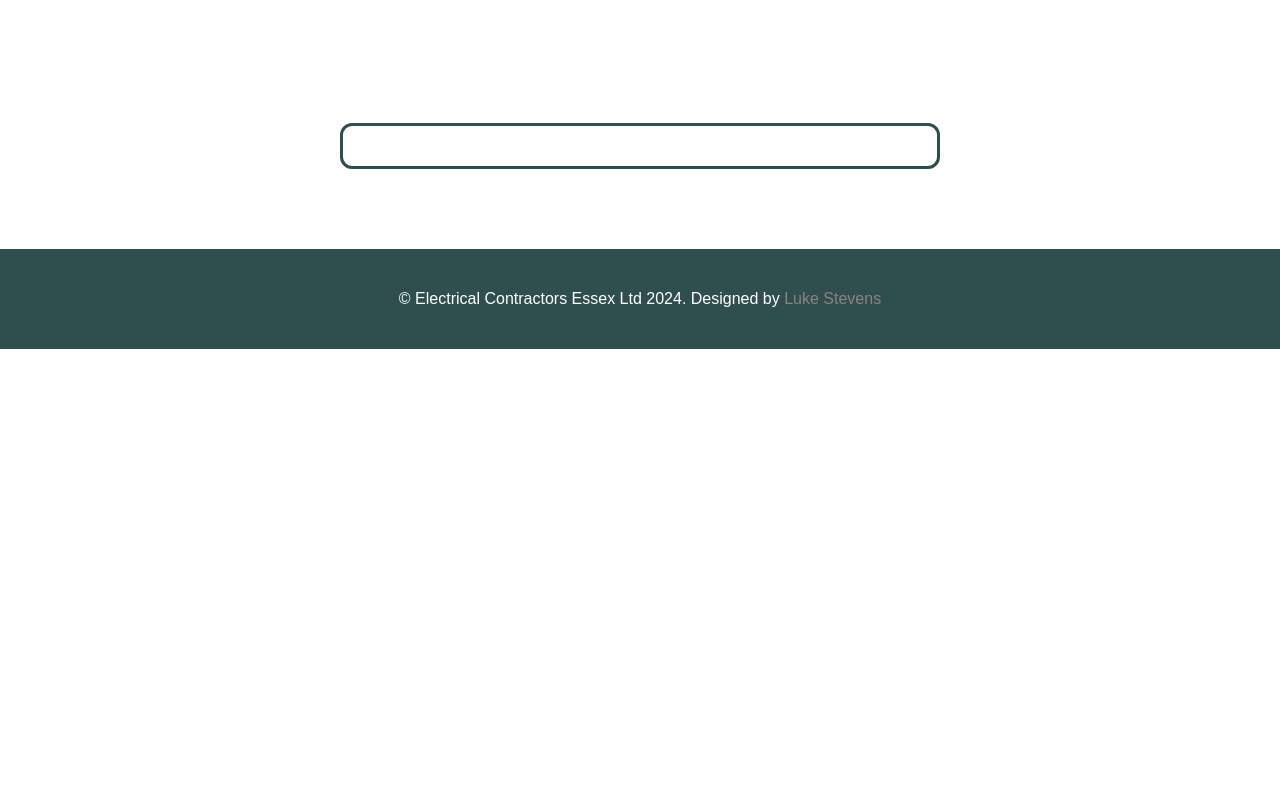
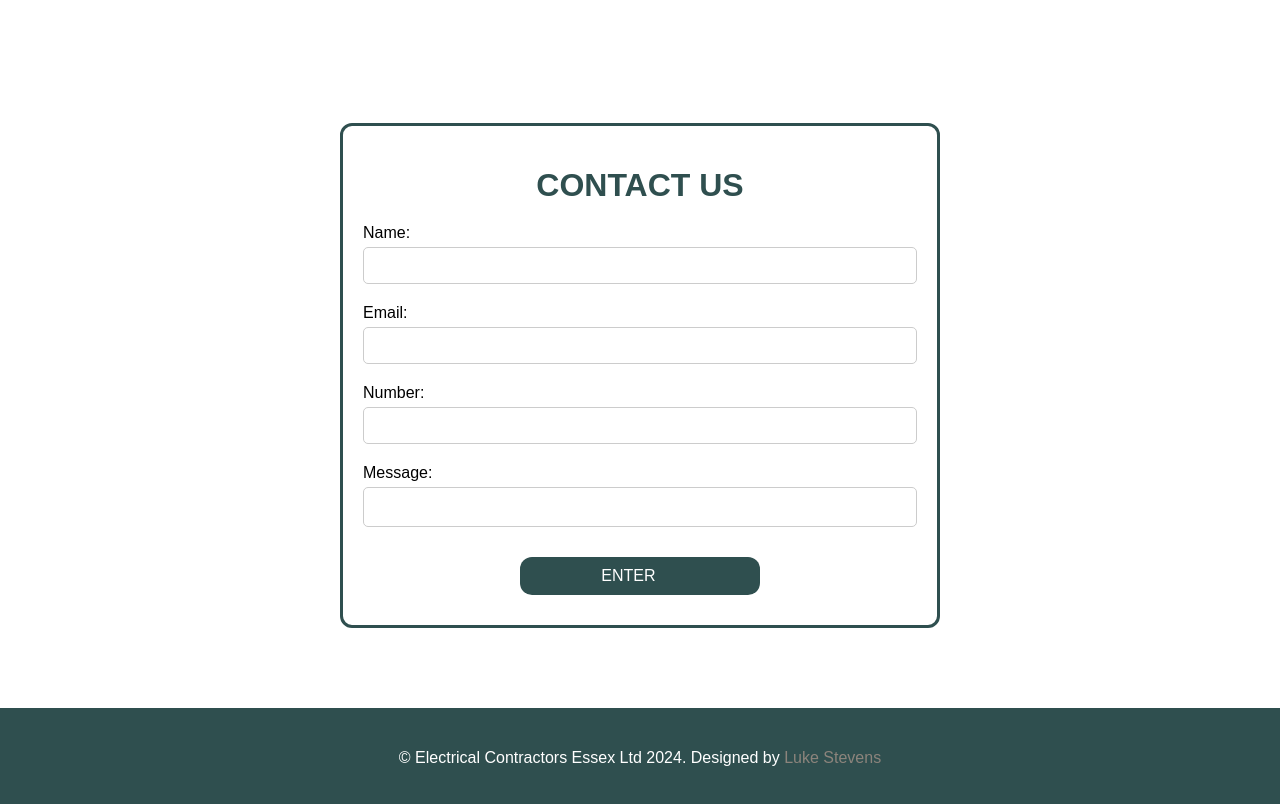
Before and after one commit to ls99555/Electrical-Contractors-Essex, a React (Create React App) app: page /contact in a window 1280 px wide. Shown: the part 1440-2244 px from the top of the page. Before the commit the page ends 1789 px from the top, so only its background shows below. Built offline with nearby package versions, Linux system fonts and the light colour scheme.

Commit message:
created contact us form and styling for form

```diff
--- a/src/components/Contact.js
+++ b/src/components/Contact.js
@@ -1,4 +1,5 @@
 import React from 'react';
+import ContactForm from './ContactForm';
 import './Contact.scss'
 
 const Contact = () => {
@@ -37,7 +38,8 @@ const Contact = () => {
         </div>
 
         {/* Contact Form */}
-        <div className="contact-form-container">
+        <div className="contact-form">
+            <ContactForm />
         </div>
         </main>
     );
--- a/src/components/Contact.scss
+++ b/src/components/Contact.scss
@@ -7,7 +7,7 @@
         "header-image header-image"
         "contact-intro contact-intro"
         "contact-info contact-map"
-        "contact-form-container contact-form-container";
+        "contact-form contact-form";
     grid-template-columns: 1fr 1fr;
     grid-template-rows: auto;
     gap: 20px;
@@ -40,62 +40,11 @@
         }
     }
 
-    .contact-form-container {
-        grid-area: contact-form-container;
-        display: flex;
-        flex-direction: column;
-        align-items: center;
-        justify-content: center;
-        background-color: $background-color;
-        border: 3px solid $primary-color;
-        border-radius: 12px;
-        padding: 20px;
-        margin: 60px;
-        text-align: center;
-        width: 100%;
-        max-width: 600px;
-
-        form {
-            display: flex;
-            flex-direction: column;
-            width: 100%;
-
-            label {
-                margin-bottom: 10px;
-                text-align: left;
-            }
-
-            input[type="text"],
-            input[type="email"],
-            input[type="tel"],
-            textarea {
-                width: 100%;
-                padding: 10px;
-                margin-bottom: 10px;
-                border: 1px solid #ccc;
-                border-radius: 5px;
-                box-sizing: border-box;
-                transition: all 0.3s ease;
-            }
-
-            textarea {
-                height: 40px;
-                resize: none;
-
-                &:focus {
-                    height: 100px;
-                    resize: vertical;
-                }
-            }
-
-            .btn {
-                align-self: flex-end;
-                margin-top: 20px;
-            }
-        }
+    .contact-form{
+        grid-area: contact-form;
     }
 
-    .contact-intro, .contact-info, .contact-map, .contact-form-container {
+    .contact-intro, .contact-info, .contact-map, .contact-form {
         background-color: $background-color;
         border: 3px solid $primary-color;
         border-radius: 12px;
--- /dev/null
+++ b/src/components/ContactForm.js
@@ -0,0 +1,56 @@
+import  { useState } from "react";
+import Button from './Button';
+import './ContactForm.scss';
+
+const ContactForm = () => {
+    const [name, setName] = useState('');
+    const [email, setEmail] = useState('');
+    const [message, setMessage] = useState('');
+    const [number, setNumber] = useState('');
+
+    const handleSubmit = (e) => {
+        e.preventDefault();
+        console.log({ name, email, number, message});
+    };
+
+    return (
+        <form onSubmit={handleSubmit}>
+            <h1>Contact Us</h1>
+            <div>
+                <label>Name:</label>
+                <input
+                   type="text"
+                   value={name}
+                   onChange={(e) => setName(e.target.value)}
+                />
+            </div>
+            <div>
+                <label>Email:</label>
+                <input
+                   type="email"
+                   value={email}
+                   onChange={(e) => setEmail(e.target.value)}
+               />
+             </div>
+             <div>
+                <label>Number:</label>
+                <input
+                   type="text"
+                   value={number}
+                   onChange={(e) => setNumber(e.target.value)}
+                />
+            </div>
+            <div>
+                <label>Message:</label>
+                <textarea
+                    value={message}
+                    onChange={(e) => setMessage(e.target.value)}
+                />
+            </div>
+            <Button type="submit" text="ENTER" />
+        </form>
+    )
+};
+
+
+export default ContactForm;
--- /dev/null
+++ b/src/components/ContactForm.scss
@@ -0,0 +1,78 @@
+@import '../App.scss';
+
+.contact-form {
+    grid-area: contact-form;
+    display: flex;
+    flex-direction: column;
+    align-items: center;
+    justify-content: center;
+    background-color: $background-color;
+    border: 3px solid $primary-color;
+    border-radius: 12px;
+    padding: 20px;
+    margin: 60px;
+    text-align: center;
+    width: 100%;
+    max-width: 600px;
+
+    form {
+        display: flex;
+        flex-direction: column;
+        width: 100%;
+
+        h1 {
+            margin-bottom: 20px;
+        }
+
+        div {
+            display: flex;
+            flex-direction: column;
+            align-items: flex-start;
+            margin-bottom: 10px;
+        }
+
+        label {
+            margin-bottom: 5px;
+            text-align: left;
+        }
+
+        input[type="text"],
+        input[type="email"],
+        input[type="tel"],
+        textarea {
+            width: 100%;
+            padding: 10px;
+            margin-bottom: 10px;
+            border: 1px solid #ccc;
+            border-radius: 5px;
+            box-sizing: border-box;
+            transition: all 0.3s ease;
+        }
+
+        textarea {
+            height: 40px;
+            resize: none;
+
+            &:focus {
+                height: 100px;
+                resize: vertical;
+            }
+        }
+
+        .btn {
+            align-self: flex-end;
+            margin-top: 20px;
+            padding: 10px 20px;
+            background-color: $primary-color;
+            color: #fff;
+            border: none;
+            border-radius: 5px;
+            cursor: pointer;
+            transition: background-color 0.3s ease;
+
+            &:hover {
+                background-color: darken($primary-color, 10%);
+            }
+        }
+    }
+}
--- a/src/components/Home.js
+++ b/src/components/Home.js
@@ -49,7 +49,7 @@ const Home = () => {
                 <h2>Contact Us</h2>
                 <p>If you have any questions or need further information about our services, please do not hesitate to contact us. You can reach us by phone, email, or by visiting our office. Our contact details are as follows:</p>
                 <ul>
-                    <li>Phone: +44 1234 567890</li>
+                    <li>Phone: <a href="tel:+441234567890">+44 1234 567 890</a></li>
                     <li>Email: <a href="mailto:info@electricalcontractorsessex.co.uk">info@electricalcontractorsessex.co.uk</a></li>
                     <li>Address: 123 Electric Avenue, Essex, ES1 2AB, United Kingdom</li>
                 </ul>
```
